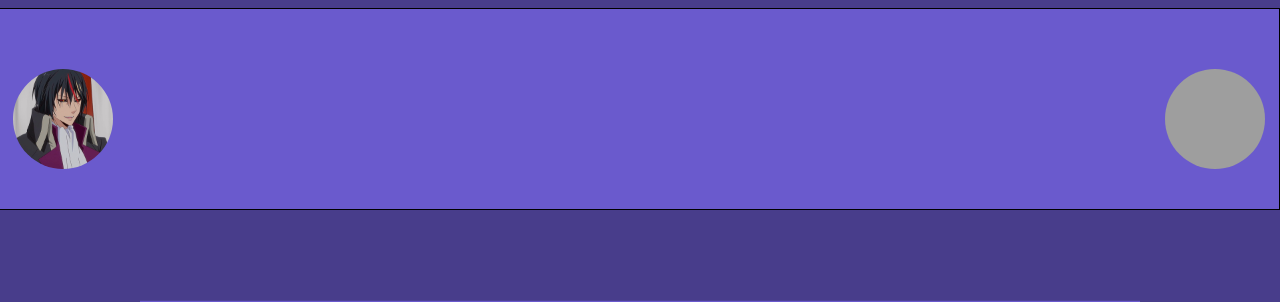
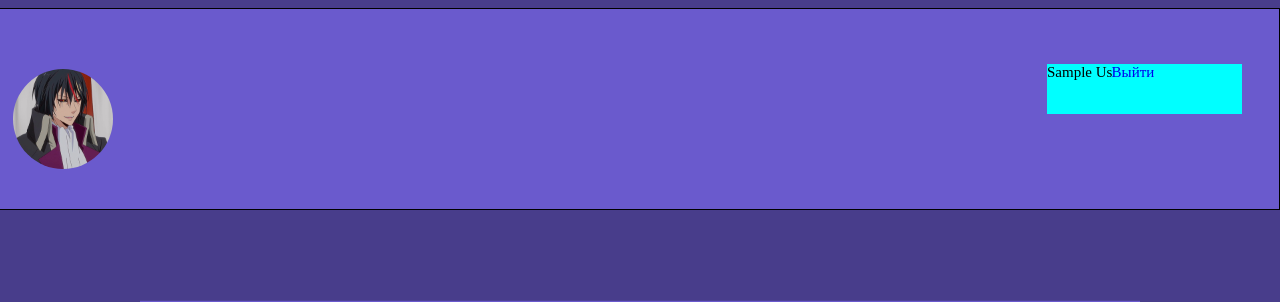
Before and after one commit to Q1uLe/WEB_project, a Flask app: page / in a window 1280 px wide. Shown: the top 302 px of the page. Run offline with Flask 2, Linux system fonts and the light colour scheme; a user stored in the database is signed in; tables that the repository leaves empty hold one stand-in row (values such as "Sample post"); grey boxes are pictures that could not be loaded.

Commit message:
some small work, a lil bit working, already /register and /login

```diff
--- a/main.py
+++ b/main.py
@@ -31,6 +31,8 @@ logger.setLevel(logging.INFO)
 @app.route('/recipes/<page>/<request>')
 def index(page='', request=''):
     param = {'page': page, 'request': request}
+    if current_user.is_authenticated:
+        param['user_name'] = current_user.name
     return render_template('index.html', **param)
 
 
--- a/static/style.css
+++ b/static/style.css
@@ -167,19 +167,34 @@ body
     transform: translate(-50%, -50%);
 }
 
-.btn-login-txt{
-    top: 45%;
-    left: 10%;
+.btn-txt{
+    margin-left: auto;
+    margin-right: auto;
     text-decoration: none;
 }
 
-.btn-register-txt{
-    top: 45%;
-    text-decoration: none;
+.logout-btn {
+    position: absolute;
+    background: black;
+    width: 130px;
+    height: 50px;
+    border: none;
+    font-size: 15px;
+    background: aqua;
+    color: white;
+    left: 92%;
+    top: 40%;
+    transform: translate(-50%, -50%);
 }
 
-#ico_pic_file{
+.user-nickname{
     position: absolute;
-    top: 70%;
-    left: 40%;
-}
+    width: 80px;
+    height: 50px;
+    border: none;
+    font-size: 15px;
+    background: aqua;
+    left: 85%;
+    top: 40%;
+    transform: translate(-50%, -50%);
+    }
--- a/templates/base.html
+++ b/templates/base.html
@@ -12,17 +12,18 @@
             </div>
 
             {% if current_user.is_authenticated %}
-                <div class="icon-image">
-                    <a id="icon-logout" href="/logout">
-                        <img src={pic_dir} width="100px" height="100px" class="logo" alt="logo">
-                    </a>
+                <div class="user-nickname">
+                    <a class="user-nickname-txt">{{user_name}}</a>
+                </div>
+                <div class="logout-btn">
+                    <a class="btn-txt" href="/logout">Выйти</a>
                 </div>
             {% else %}
                 <div class="btn-register">
-                    <a class="btn-register-txt" href="/register">Зарегистрироваться</a>
+                    <a class="btn-txt" href="/register">Зарегистрироваться</a>
                 </div>
                 <div class="btn-login">
-                    <a class="btn-login-txt" href="/login">Войти</a>
+                    <a class="btn-txt" href="/login">Войти</a>
                 </div>
             {% endif %}
         </div>
```
